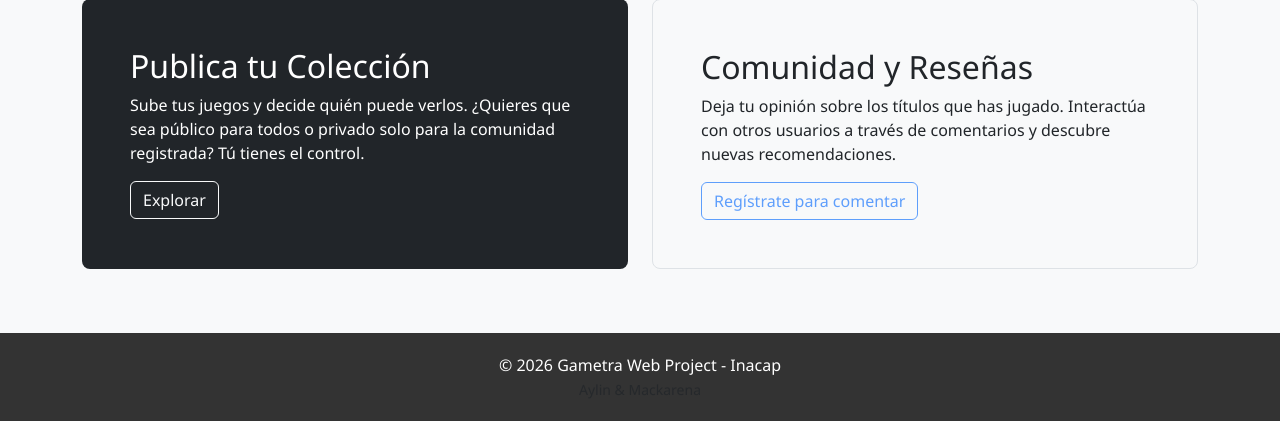
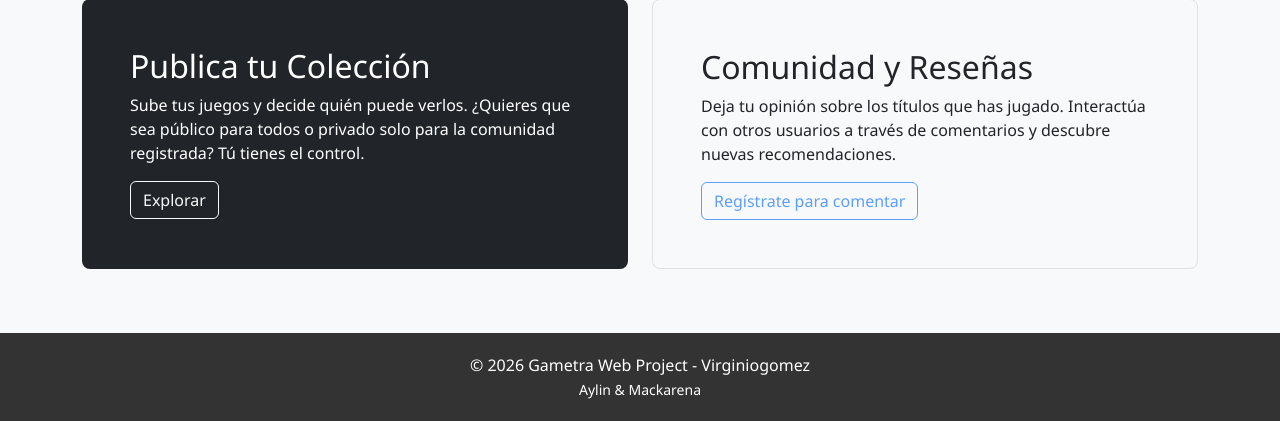
Before and after one commit to allys081/gametra-web, a Django app: page / in a window 1280 px wide. Shown: the part 573-994 px from the top of the page. Run offline with Django 5.2, Linux system fonts and the light colour scheme.

Commit message:
editar footer

```diff
--- a/templates/base.html
+++ b/templates/base.html
@@ -69,8 +69,8 @@
 
     <footer class="footer text-center">
         <div class="container">
-            <p class="mb-0">&copy; 2026 Gametra Web Project - Inacap</p>
-            <small class="text-muted">Aylin & Mackarena</small>
+            <p class="mb-0">&copy; 2026 Gametra Web Project - Virginiogomez </p>
+            <small>Aylin & Mackarena</small>
         </div>
     </footer>
 
```
